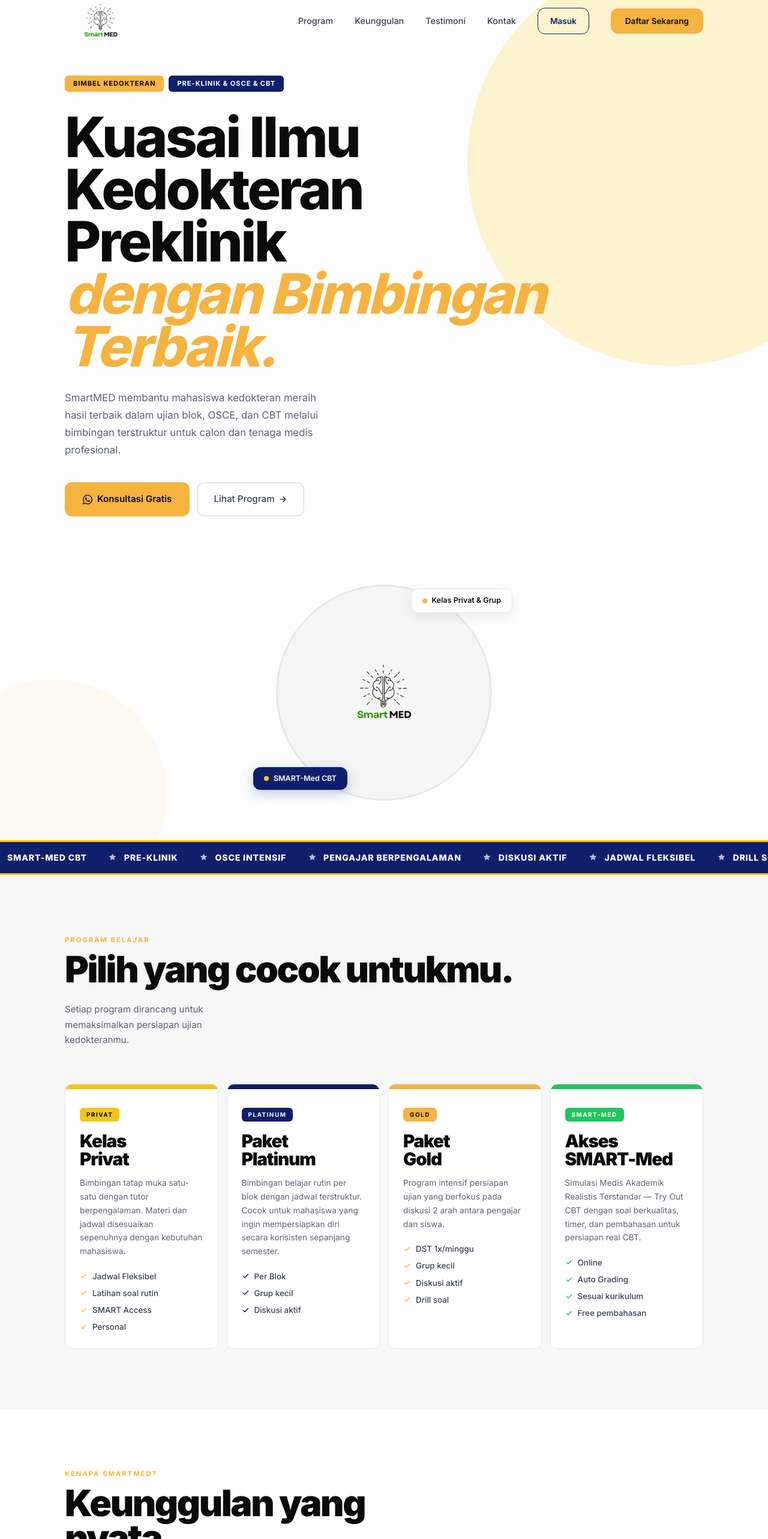
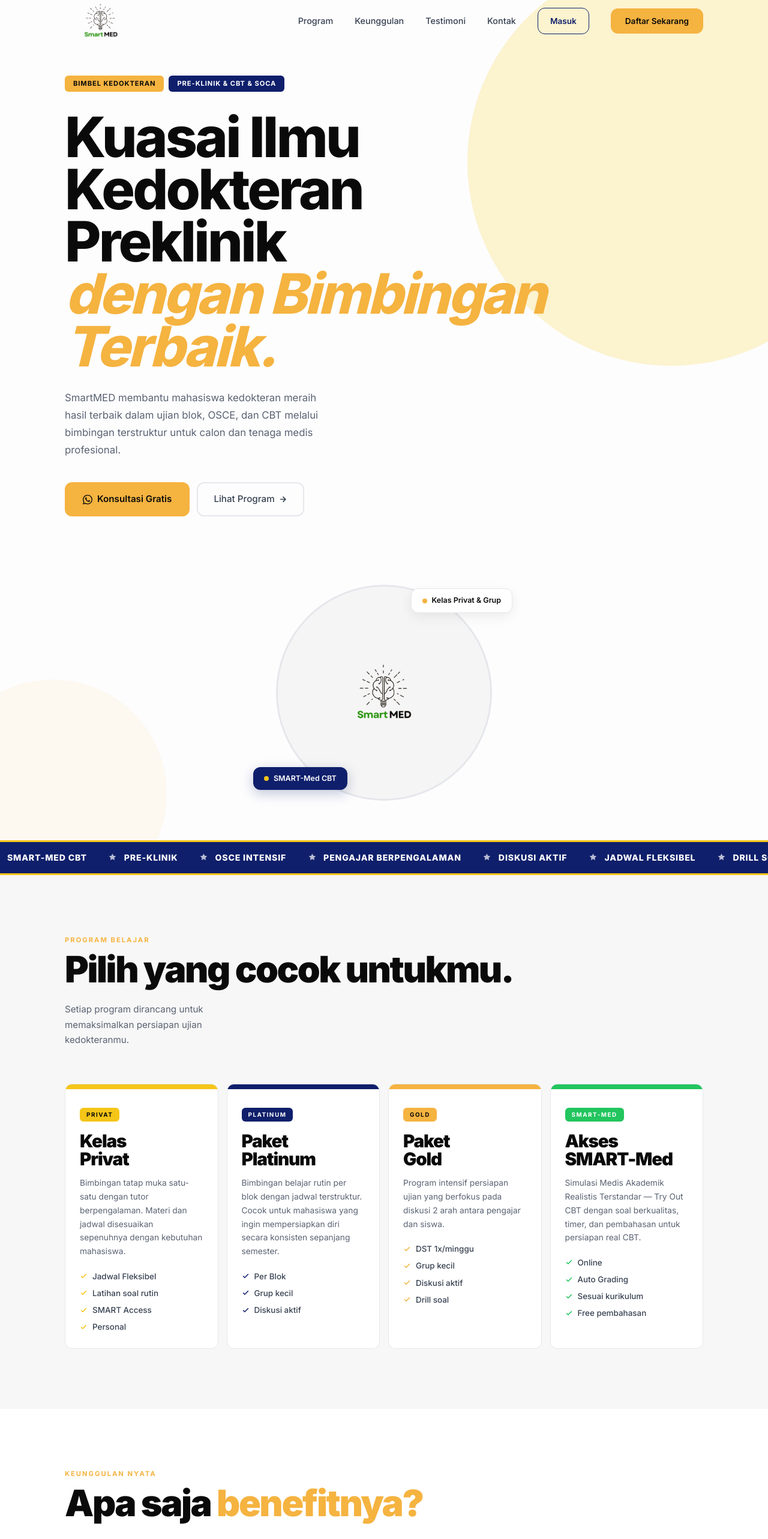
Before and after one commit to ganiout1/SmartMed, a Next.js app: page / in a window 1280 px wide. Shown: the top 2566 px of the page at 60% size. Built offline with nearby package versions, Linux system fonts and the light colour scheme.

Commit message:
style: update wording for hero, why, and testimonials sections

```diff
--- a/src/components/landing/hero-section.tsx
+++ b/src/components/landing/hero-section.tsx
@@ -94,7 +94,7 @@ export function HeroSection() {
               Bimbel Kedokteran
             </span>
             <span className="lp-pill" style={{ background: "#0F1F6B", color: "#fff" }}>
-              Pre-Klinik & OSCE & CBT
+              Pre-Klinik & CBT & SOCA
             </span>
           </div>
 
--- a/src/components/landing/testimonials-section.tsx
+++ b/src/components/landing/testimonials-section.tsx
@@ -7,7 +7,7 @@ const TESTIMONIALS = [
     quote:
       "Selama mengikuti bimbingan SOCA bersama SmartMed, saya mendapatkan pengalaman yang sangat berkesan. Materi yang disampaikan jelas, pembahasannya mudah dipahami, dan pastinya sangat membantu saya dalam mempersiapkan ujian soca. Terima kasih, SmartMed, atas bimbingan dan dukungannya. Semoga ke depannya SmartMed semakin sukses, terus berkembang, dan semakin banyak membantu mahasiswa meraih hasil yang terbaik.",
     name: "Putu Gede Reinanta Widiarsana",
-    from: "Mahasiswa FK",
+    from: "FK Universitas Mataram",
     to: "Nilai sempurna SOCA blok 5",
   },
   {
@@ -35,7 +35,7 @@ const TESTIMONIALS = [
     quote:
       "Selama saya mengikuti smartmed, blok yang dianggap susah menjadi lebih mudah karena pengajarnya bikin paham bukan hapal. Materi yang diajarkan Smartmed sangat ramah dengan maba karena mudah dipahami, Smartmed all the way!🥳",
     name: "I Gede Lio Suipayana",
-    from: "Mahasiswa FK",
+    from: "FK Universitas Mataram",
     to: "Nilai sempurna SOCA",
   },
 ];
@@ -91,7 +91,7 @@ export function TestimonialsSection() {
                 marginBottom: 12,
               }}
             >
-              Kata Mereka
+              Cerita Alumni
             </p>
             <h2
               style={{
@@ -102,12 +102,9 @@ export function TestimonialsSection() {
                 color: "#0A0A0A",
               }}
             >
-              Kisah <span className="lp-mark">sukses</span> alumni.
+              <span className="lp-mark" style={{ color: "#f5b340" }}>SmartMED</span> dimata mereka.
             </h2>
           </div>
-          <p style={{ fontSize: "0.92rem", color: "#5A6272", maxWidth: 280, lineHeight: 1.7 }}>
-            Ratusan mahasiswa telah merasakan manfaat bimbingan SmartMED.
-          </p>
         </div>
 
         {/* Testimonial card */}
--- a/src/components/landing/why-section.tsx
+++ b/src/components/landing/why-section.tsx
@@ -57,7 +57,7 @@ export function WhySection() {
               marginBottom: 12,
             }}
           >
-            Kenapa SmartMED?
+            Keunggulan Nyata
           </p>
           <h2
             style={{
@@ -69,7 +69,7 @@ export function WhySection() {
               maxWidth: 600,
             }}
           >
-            Keunggulan yang <span className="lp-mark">nyata.</span>
+            Apa saja <span className="lp-mark" style={{ color: "#f5b340" }}>benefitnya?</span>
           </h2>
         </div>
 
```
